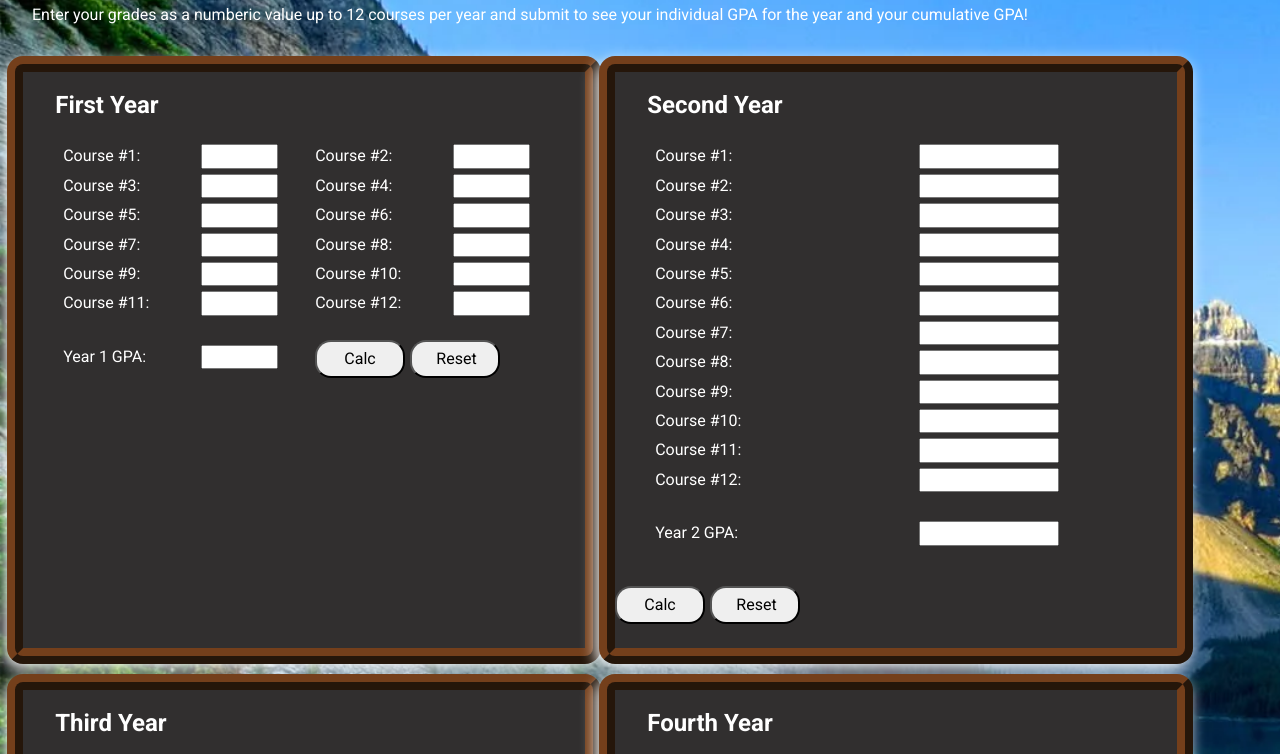
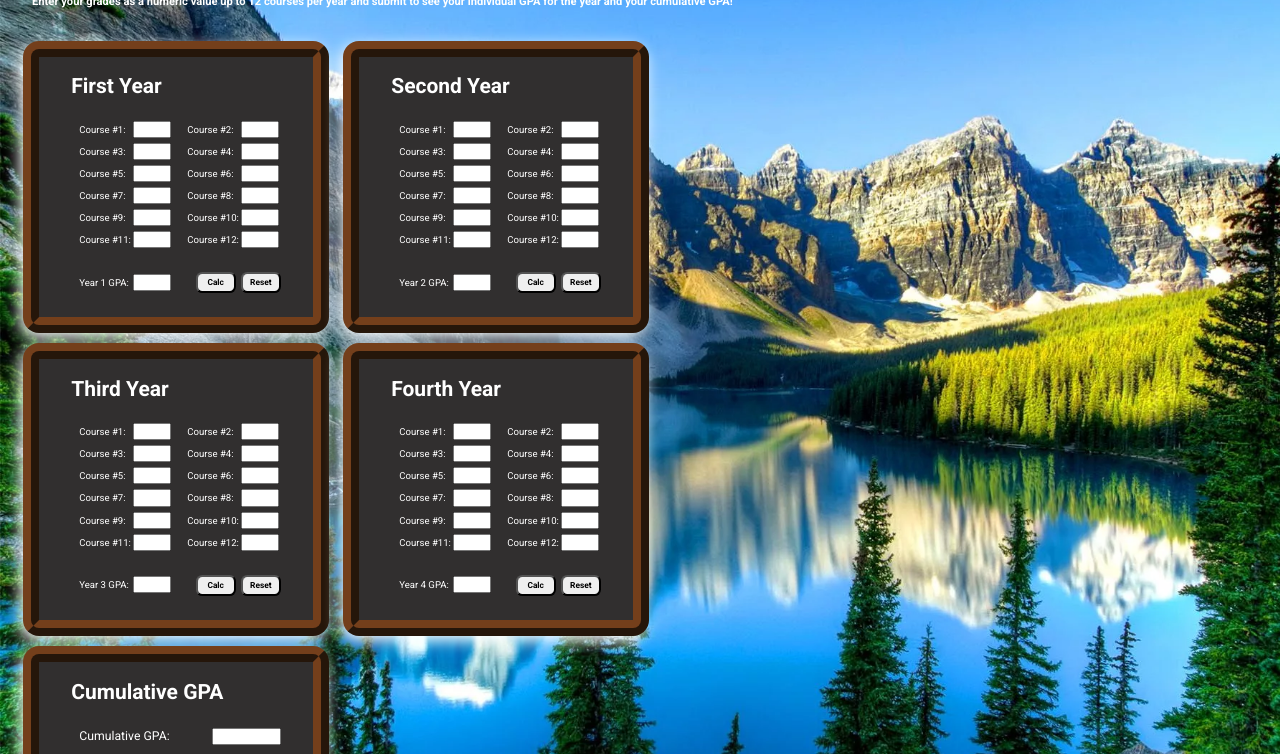
Before and after one commit to NathanielKhallil/GPA_calculator, a plain HTML site: page index.html in a window 1280 px wide. Shown: the part 74-828 px from the top of the page. Drawn offline with Linux system fonts and the light colour scheme.

Commit message:
resized grids and added list tags to other forms

```diff
--- a/CSS/styles.css
+++ b/CSS/styles.css
@@ -8,6 +8,7 @@ body {
   background-size: cover;
   background-repeat: no-repeat;
   font-family: "roboto", sans-serif;
+  font-size: 87.5%;
   color: #fff;
   margin: 0;
   min-height: 100vh;
@@ -19,6 +20,19 @@ h2,
 p {
   display: block;
   margin-left: 2rem;
+  font-weight: 700;
+}
+
+@media screen and (min-width: 350px) {
+  p {
+    font-size: 1.2rem;
+  }
+}
+
+@media screen and (min-width: 768px) {
+  p {
+    font-size: 0.7rem;
+  }
 }
 
 /* header section*/
@@ -26,28 +40,95 @@ p {
 /*Forms section*/
 
 ul li {
-  width: 50%;
-  float: left;
+  font-size: 0.8rem;
+  width: 120%;
   list-style: none;
+}
+
+@media screen and (min-width: 290px) {
+  ul li {
+    font-size: 0.6rem;
+    width: 50%;
+    float: left;
+    list-style: none;
+  }
+}
+
+@media screen and (min-width: 350px) {
+  ul li {
+    font-size: 0.7rem;
+  }
+}
+
+@media screen and (min-width: 400px) {
+  ul li {
+    font-size: 0.8rem;
+  }
+}
+
+@media screen and (min-width: 768px) {
+  ul li {
+    font-size: 1.1rem;
+  }
+}
+
+@media screen and (min-width: 1024px) {
+  ul li {
+    font-size: 0.6rem;
+  }
 }
 
 label {
   display: inline-block;
-  width: 50%;
+  width: 48%;
   margin-top: 0.5rem;
 }
 
 #label_one {
   display: inline-block;
-  margin-top: 2rem;
+  margin-top: 1.8rem;
 }
 
 input {
   display: inline;
-  width: 25%;
-  padding-left: 0.5rem;
-  margin-right: 1rem;
-  margin-left: 0.5rem;
+  width: 18%;
+  text-align: center;
+}
+
+@media screen and (min-width: 320px) {
+  input {
+    width: 27%;
+    text-align: center;
+  }
+}
+
+@media screen and (min-width: 400px) {
+  input {
+    width: 27%;
+    text-align: center;
+  }
+}
+
+@media screen and (min-width: 768px) {
+  input {
+    width: 27%;
+  }
+}
+@media screen and (min-width: 1024px) {
+  input {
+    width: 27%;
+    text-align: center;
+  }
+}
+
+#totalGpa {
+  font-size: 68.5%;
+  width: 28%;
+}
+
+.endGpaLabel {
+  font-size: 87.5%;
+  width: 60%;
 }
 
 .grid {
@@ -60,12 +141,12 @@ input {
   justify-items: center;
 }
 
-@media screen and (min-width: 1150px) {
+@media screen and (min-width: 1024px) {
   .grid {
-    grid-template-columns: 34rem 34rem;
+    grid-template-columns: 16rem 16rem;
     grid-template-rows: 1fr;
-    column-gap: 3rem;
-    margin: 2rem;
+    column-gap: 4rem;
+    margin: 2rem 1rem 2rem 3rem;
     justify-items: center;
   }
 }
@@ -81,28 +162,124 @@ input {
 }
 
 .block__container form {
-  display: flexbox;
+  display: block;
   flex-direction: column;
 }
 
 .button__container {
-  text-align: left;
+  text-align: center;
+  margin-left: 1.3rem;
   padding-bottom: 1rem;
+}
+
+@media screen and (min-width: 290px) {
+  .button__container {
+    text-align: right;
+    margin-right: 1.4rem;
+  }
+}
+
+@media screen and (min-width: 320px) {
+  .button__container {
+    text-align: right;
+    margin-right: 0.7rem;
+  }
+}
+
+@media screen and (min-width: 375px) {
+  .button__container {
+    text-align: right;
+    margin-right: 1.1rem;
+  }
+}
+
+@media screen and (min-width: 400px) {
+  .button__container {
+    text-align: right;
+    margin-right: 1.4rem;
+  }
+}
+
+@media screen and (min-width: 540px) {
+  .button__container {
+    text-align: right;
+    margin-right: 2.4rem;
+  }
+}
+
+@media screen and (min-width: 768px) {
+  .button__container {
+    text-align: right;
+    margin-right: 4.2rem;
+  }
+}
+
+@media screen and (min-width: 1024px) {
+  .button__container {
+    margin-right: 0.8rem;
+  }
 }
 
 .btn {
   display: inline;
   outline: none;
-  width: 5.6rem;
-  margin: 1.5rem 0.1rem 0.5rem 0;
-  padding: 0.5rem 1.5rem 0.5rem 1.5rem;
-  border-radius: 1rem;
-  align-self: center;
+  font-size: 79%;
+  font-weight: 700;
+  width: 30.5%;
+  margin: 1.5rem 0.1rem 0.5rem 0rem;
+  padding: 0.15rem 0.1rem 0.15rem 0.1rem;
+  border-radius: 0.4rem;
+}
+
+@media screen and (min-width: 290px) {
+  .btn {
+    width: 18%;
+  }
+}
+
+@media screen and (min-width: 375px) {
+  .btn {
+    width: 18%;
+  }
+}
+
+@media screen and (min-width: 400px) {
+  .btn {
+    font-size: 80%;
+    font-weight: 700;
+    padding: 0.25rem 0.1rem;
+    width: 19.8%;
+  }
+}
+
+@media screen and (min-width: 540px) {
+  .btn {
+    font-size: 80%;
+    font-weight: 700;
+    padding: 0.25rem 0.1rem;
+    width: 16.8%;
+  }
+}
+
+@media screen and (min-width: 768px) {
+  .btn {
+    font-size: 120%;
+    font-weight: 700;
+    width: 16%;
+  }
+}
+
+@media screen and (min-width: 1024px) {
+  .btn {
+    font-size: 60%;
+    font-weight: 700;
+    width: 18%;
+  }
 }
 
 #endGpaLabel {
   margin-left: 0rem;
-  padding-left: 1.3rem;
+  padding-left: 0rem;
   width: 25%;
   text-align: center;
 }
--- a/index.html
+++ b/index.html
@@ -18,7 +18,7 @@
     <header class="hero">
       <h1>Alberta GPA Calculator</h1>
       <p>
-        Enter your grades as a numberic value up to 12 courses per year and
+        Enter your grades as a numeric value up to 12 courses per year and
         submit to see your individual GPA for the year and your cumulative GPA!
       </p>
     </header>
@@ -272,6 +272,7 @@
         <h2>Second Year</h2>
         <form name="year_two" id="year_two">
           <ul id="listTwo">
+            <li>
               <label
                 for="course_one"
                 placeholder="Enter final grade as a number."
@@ -287,7 +288,9 @@
                 min="0"
                 max="100"
               />
+            </li>
 
+            <li>
               <label
                 for="course_two"
                 placeholder="Enter final grade as a number."
@@ -303,7 +306,9 @@
                 min="0"
                 max="100"
               />
+            </li>
 
+            <li>
               <label
                 for="course_three"
                 placeholder="Enter final grade as a number."
@@ -319,7 +324,9 @@
                 min="0"
                 max="100"
               />
+            </li>
 
+            <li>
               <label
                 for="course_four"
                 placeholder="Enter final grade as a number."
@@ -335,7 +342,9 @@
                 min="0"
                 max="100"
               />
+            </li>
 
+            <li>
               <label
                 for="course_five"
                 placeholder="Enter final grade as a number."
@@ -351,7 +360,9 @@
                 min="0"
                 max="100"
               />
+            </li>
 
+            <li>
               <label
                 for="course_six"
                 placeholder="Enter final grade as a number."
@@ -367,7 +378,9 @@
                 min="0"
                 max="100"
               />
+            </li>
 
+            <li>
               <label
                 for="course_seven"
                 placeholder="Enter final grade as a number."
@@ -383,7 +396,9 @@
                 min="0"
                 max="100"
               />
+            </li>
 
+            <li>
               <label
                 for="course_eight"
                 placeholder="Enter final grade as a number."
@@ -399,7 +414,9 @@
                 min="0"
                 max="100"
               />
+            </li>
 
+            <li>
               <label
                 for="course_nine"
                 placeholder="Enter final grade as a number."
@@ -415,7 +432,9 @@
                 min="0"
                 max="100"
               />
+            </li>
 
+            <li>
               <label
                 for="course_ten"
                 placeholder="Enter final grade as a number."
@@ -431,7 +450,9 @@
                 min="0"
                 max="100"
               />
+            </li>
 
+            <li>
               <label
                 for="course_eleven"
                 placeholder="Enter final grade as a number."
@@ -447,7 +468,9 @@
                 min="0"
                 max="100"
               />
+            </li>
 
+            <li>
               <label
                 for="course_twelve"
                 placeholder="Enter final grade as a number."
@@ -463,8 +486,12 @@
                 min="0"
                 max="100"
               />
+            </li>
+
+            <li>
               <label id="label_one">Year 2 GPA:</label>
               <input type="number" class="yearGpa" />
+            </li>
           </ul>
         </form>
         <div class="button__container">
@@ -491,6 +518,7 @@
         <h2>Third Year</h2>
         <form name="year_three" id="year_three">
           <ul id="listThree">
+            <li>
               <label
                 for="course_one"
                 placeholder="Enter final grade as a number."
@@ -506,7 +534,9 @@
                 min="0"
                 max="100"
               />
+            </li>
 
+            <li>
               <label
                 for="course_two"
                 placeholder="Enter final grade as a number."
@@ -522,7 +552,9 @@
                 min="0"
                 max="100"
               />
+            </li>
 
+            <li>
               <label
                 for="course_three"
                 placeholder="Enter final grade as a number."
@@ -538,7 +570,9 @@
                 min="0"
                 max="100"
               />
+            </li>
 
+            <li>
               <label
                 for="course_four"
                 placeholder="Enter final grade as a number."
@@ -554,7 +588,9 @@
                 min="0"
                 max="100"
               />
+            </li>
 
+            <li>
               <label
                 for="course_five"
                 placeholder="Enter final grade as a number."
@@ -570,7 +606,9 @@
                 min="0"
                 max="100"
               />
+            </li>
 
+            <li>
               <label
                 for="course_six"
                 placeholder="Enter final grade as a number."
@@ -586,7 +624,9 @@
                 min="0"
                 max="100"
               />
+            </li>
 
+            <li>
               <label
                 for="course_seven"
                 placeholder="Enter final grade as a number."
@@ -602,7 +642,9 @@
                 min="0"
                 max="100"
               />
+            </li>
 
+            <li>
               <label
                 for="course_eight"
                 placeholder="Enter final grade as a number."
@@ -618,7 +660,9 @@
                 min="0"
                 max="100"
               />
+            </li>
 
+            <li>
               <label
                 for="course_nine"
                 placeholder="Enter final grade as a number."
@@ -634,7 +678,9 @@
                 min="0"
                 max="100"
               />
+            </li>
 
+            <li>
               <label
                 for="course_ten"
                 placeholder="Enter final grade as a number."
@@ -650,7 +696,9 @@
                 min="0"
                 max="100"
               />
+            </li>
 
+            <li>
               <label
                 for="course_eleven"
                 placeholder="Enter final grade as a number."
@@ -666,7 +714,9 @@
                 min="0"
                 max="100"
               />
+            </li>
 
+            <li>
               <label
                 for="course_twelve"
                 placeholder="Enter final grade as a number."
@@ -682,9 +732,12 @@
                 min="0"
                 max="100"
               />
+            </li>
 
+            <li>
               <label id="label_one">Year 3 GPA:</label>
               <input type="number" class="yearGpa" />
+            </li>
           </ul>
         </form>
         <div class="button__container">
@@ -711,6 +764,7 @@
         <h2>Fourth Year</h2>
         <form name="year_four" id="year_four">
           <ul id="listFour">
+            <li>
               <label
                 for="course_one"
                 placeholder="Enter final grade as a number."
@@ -726,7 +780,9 @@
                 min="0"
                 max="100"
               />
+            </li>
 
+            <li>
               <label
                 for="course_two"
                 placeholder="Enter final grade as a number."
@@ -742,7 +798,9 @@
                 min="0"
                 max="100"
               />
+            </li>
 
+            <li>
               <label
                 for="course_three"
                 placeholder="Enter final grade as a number."
@@ -758,7 +816,9 @@
                 min="0"
                 max="100"
               />
+            </li>
 
+            <li>
               <label
                 for="course_four"
                 placeholder="Enter final grade as a number."
@@ -774,7 +834,9 @@
                 min="0"
                 max="100"
               />
+            </li>
 
+            <li>
               <label
                 for="course_five"
                 placeholder="Enter final grade as a number."
@@ -790,7 +852,9 @@
                 min="0"
                 max="100"
               />
+            </li>
 
+            <li>
               <label
                 for="course_six"
                 placeholder="Enter final grade as a number."
@@ -806,7 +870,9 @@
                 min="0"
                 max="100"
               />
+            </li>
 
+            <li>
               <label
                 for="course_seven"
                 placeholder="Enter final grade as a number."
@@ -822,7 +888,9 @@
                 min="0"
                 max="100"
               />
+            </li>
 
+            <li>
               <label
                 for="course_eight"
                 placeholder="Enter final grade as a number."
@@ -838,7 +906,9 @@
                 min="0"
                 max="100"
               />
+            </li>
 
+            <li>
               <label
                 for="course_nine"
                 placeholder="Enter final grade as a number."
@@ -854,7 +924,9 @@
                 min="0"
                 max="100"
               />
+            </li>
 
+            <li>
               <label
                 for="course_ten"
                 placeholder="Enter final grade as a number."
@@ -870,7 +942,9 @@
                 min="0"
                 max="100"
               />
+            </li>
 
+            <li>
               <label
                 for="course_eleven"
                 placeholder="Enter final grade as a number."
@@ -886,7 +960,9 @@
                 min="0"
                 max="100"
               />
+            </li>
 
+            <li>
               <label
                 for="course_twelve"
                 placeholder="Enter final grade as a number."
@@ -902,9 +978,12 @@
                 min="0"
                 max="100"
               />
+            </li>
 
+            <li>
               <label id="label_one">Year 4 GPA:</label>
               <input type="number" class="yearGpa" />
+            </li>
           </ul>
         </form>
         <div class="button__container">
@@ -931,7 +1010,7 @@
         <h2>Cumulative GPA</h2>
         <form name="endGpa" id="fourYearGpa">
           <ul>
-            <label id="endGpaLabel">Cumulative GPA:</label>
+            <label class="endGpaLabel">Cumulative GPA:</label>
             <input type="number" id="totalGpa" />
           </ul>
         </form>
```
Lines whose indentation alone changed are shown as unchanged.
